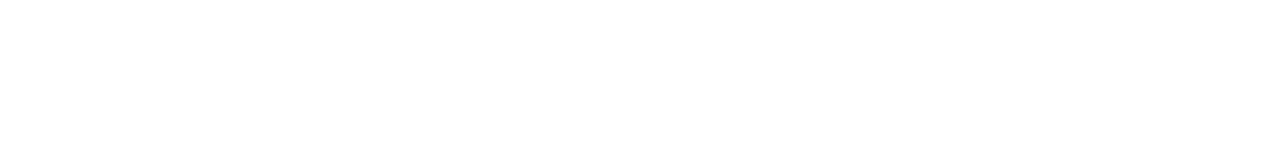
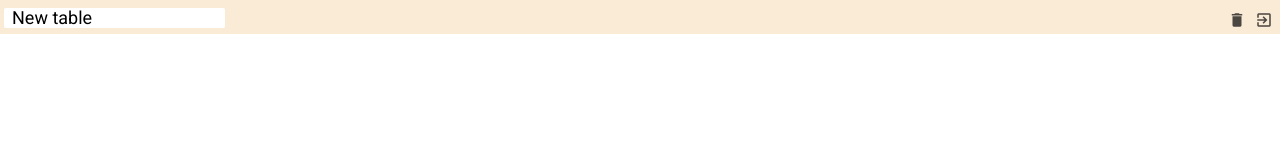
Before and after one commit to Stepan-Ne/excel-app, a website built with webpack: page src/index.html in a window 1280 px wide. Built offline with nearby package versions, Linux system fonts and the light colour scheme.

Commit message:
Added styles for header.scss

```diff
--- a/src/SCSS/_mixins.scss
+++ b/src/SCSS/_mixins.scss
@@ -0,0 +1,21 @@
+@mixin button($color: green) {
+  height: 24px;
+  max-width: 24px;
+  padding: 3px;
+  text-align: center;
+  position: relative;
+  display: inline-block;
+  color: rgba(0, 0, 0, .7);
+  & > span {
+    font-size: 18px;
+  }
+  //pseudoselector
+  &:active, &.active {
+    color: $color;
+  }
+  &:hover {
+    color: #1a73e8;
+    background: #eee;
+    cursor: pointer;
+  }
+}
--- a/src/SCSS/_variables.scss
+++ b/src/SCSS/_variables.scss
@@ -0,0 +1,2 @@
+$header-height: 34px;
+$border-color: #c0c0c0;
--- a/src/SCSS/header.scss
+++ b/src/SCSS/header.scss
@@ -2,5 +2,40 @@
 @import "mixins";
 
 .excel__header {
+  //  header will be top always
+  position: absolute;
+  top: 0;
+  right: 0;
+  left: 0;
+  height: $header-height;
+  padding: 8px 4px 0;
+  //  дочерние блоки разнести по краям of heder:
+  display: flex;
+  justify-content: space-between;
+  //temp
+  background: antiquewhite;
 
+  & .input {
+    margin: 0;
+    min-width: 1px;
+    padding: 2px 7px;
+    color: black;
+    border: 1px solid transparent;
+    border-radius: 2px;
+    height: 20px;
+    font-size: 18px;
+    line-height: 22px;
+    outline: none;
+    //pseudo-selectors
+    &:hover {
+      border: 1px solid $border-color;
+    }
+    &:focus {
+      border: 2px solid #1a73e8;
+    }
+  }
+
+  & .button {
+@include button(orange);
+  }
 }
--- a/src/index.html
+++ b/src/index.html
@@ -6,12 +6,26 @@
           content="width=device-width, user-scalable=no, initial-scale=1.0, maximum-scale=1.0, minimum-scale=1.0">
     <meta http-equiv="X-UA-Compatible" content="ie=edge">
     <link rel="shortcut icon" href="favicon.ico">
+    <link href="https://fonts.googleapis.com/icon?family=Material+Icons"
+          rel="stylesheet">
     <title>Pure JS Excel</title>
 </head>
 <body>
 <div id="app" class="container">
     <div class="excel">
         <div class="excel__header">
+
+            <input type="text" class="input" value="New table"/>
+
+            <div>
+                <div class="button">
+                    <span class="material-icons">delete</span>
+                </div>
+
+                <div class="button">
+                    <span class="material-icons">exit_to_app</span>
+                </div>
+            </div>
 
         </div>
 
@@ -26,7 +40,8 @@
         <div class="excel__table">
 
         </div>
-    </div>
+
+</div>
 
 </div>
 </body>
```
